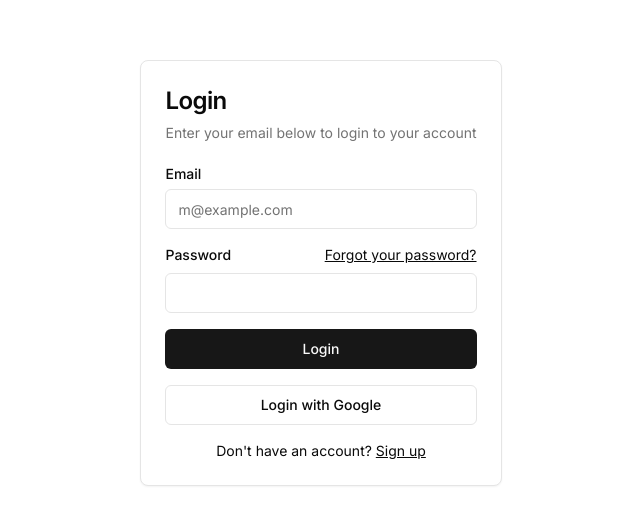
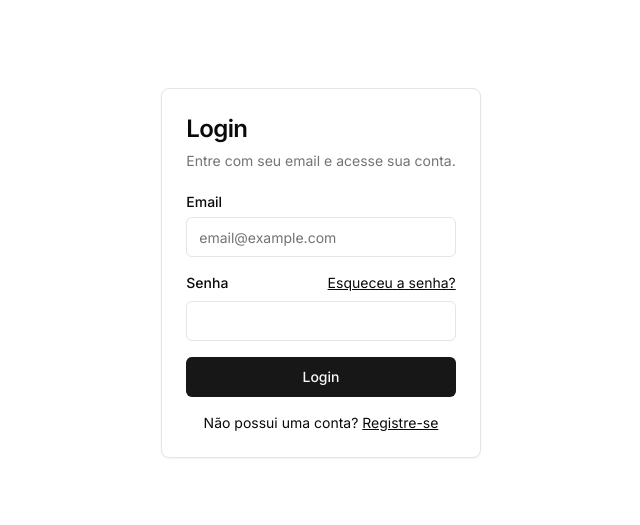
Before and after one commit to carlosEduardDvlpr/barbershop-booking, a Next.js app: page /login in a window 1280 px wide. Shown: the part 127-652 px from the top of the page, without its empty margins (319-959 px from the left). Built offline with nearby package versions, Linux system fonts and the light colour scheme.

Commit message:
feat: added LoginForm component

```diff
--- a/src/components/login-form.tsx
+++ b/src/components/login-form.tsx
@@ -1,59 +1,109 @@
-import Link from "next/link"
-
-import { Button } from "@/components/ui/button"
+'use client';
+import Link from 'next/link';
+import { Button } from '@/components/ui/button';
 import {
   Card,
   CardContent,
   CardDescription,
   CardHeader,
   CardTitle,
-} from "@/components/ui/card"
-import { Input } from "@/components/ui/input"
-import { Label } from "@/components/ui/label"
+} from '@/components/ui/card';
+import { Input } from '@/components/ui/input';
+import { Label } from '@/components/ui/label';
+import React from 'react';
+import axios from 'axios';
+import { LoginResponse } from '@/app/api/login/route';
+import { Loader2 } from 'lucide-react';
+import { useRouter } from 'next/navigation';
 
 export function LoginForm() {
+  const router = useRouter();
+  const [error, setError] = React.useState('');
+  const [loading, setLoading] = React.useState(false);
+
+  const emailInputRef = React.useRef<HTMLInputElement>(null);
+  const passwordInputRef = React.useRef<HTMLInputElement>(null);
+
+  async function handleLoginSubmit(ev: React.FormEvent) {
+    ev.preventDefault();
+
+    setLoading(true);
+    setError('');
+
+    const email = emailInputRef.current?.value;
+    const password = passwordInputRef.current?.value;
+
+    try {
+      const response = await axios.post<LoginResponse>('/api/login', {
+        email,
+        password,
+      });
+      const data = response.data;
+      console.log(data)
+
+      setLoading(false);
+
+      if(data) {
+        router.replace("/")
+      }
+    } catch (error) {
+      if (error instanceof Error) setError(error.message);
+    }
+    setLoading(false);
+  }
+
   return (
     <Card className="mx-auto max-w-sm">
       <CardHeader>
         <CardTitle className="text-2xl">Login</CardTitle>
         <CardDescription>
-          Enter your email below to login to your account
+          Entre com seu email e acesse sua conta.
         </CardDescription>
       </CardHeader>
       <CardContent>
-        <div className="grid gap-4">
+        <form className="grid gap-4" onSubmit={handleLoginSubmit}>
           <div className="grid gap-2">
             <Label htmlFor="email">Email</Label>
             <Input
+              ref={emailInputRef}
               id="email"
               type="email"
-              placeholder="m@example.com"
+              placeholder="email@example.com"
               required
             />
           </div>
           <div className="grid gap-2">
             <div className="flex items-center">
-              <Label htmlFor="password">Password</Label>
+              <Label htmlFor="password">Senha</Label>
               <Link href="#" className="ml-auto inline-block text-sm underline">
-                Forgot your password?
+                Esqueceu a senha?
               </Link>
             </div>
-            <Input id="password" type="password" required />
+            <Input
+              id="password"
+              ref={passwordInputRef}
+              type="password"
+              required
+            />
           </div>
           <Button type="submit" className="w-full">
+            {loading && <Loader2 className="mr-2 animate-spin" />}
             Login
           </Button>
-          <Button variant="outline" className="w-full">
-            Login with Google
-          </Button>
-        </div>
+          {error && (
+            <div>
+              <h1 className="text-lg font-bold text-red-600">Erro no login.</h1>
+              <p className="text-sm text-red-600">Senha ou email inválidos.</p>
+            </div>
+          )}
+        </form>
         <div className="mt-4 text-center text-sm">
-          Don&apos;t have an account?{" "}
-          <Link href="#" className="underline">
-            Sign up
+          Não possui uma conta?{' '}
+          <Link href="/register" className="underline">
+            Registre-se
           </Link>
         </div>
       </CardContent>
     </Card>
-  )
+  );
 }
```
